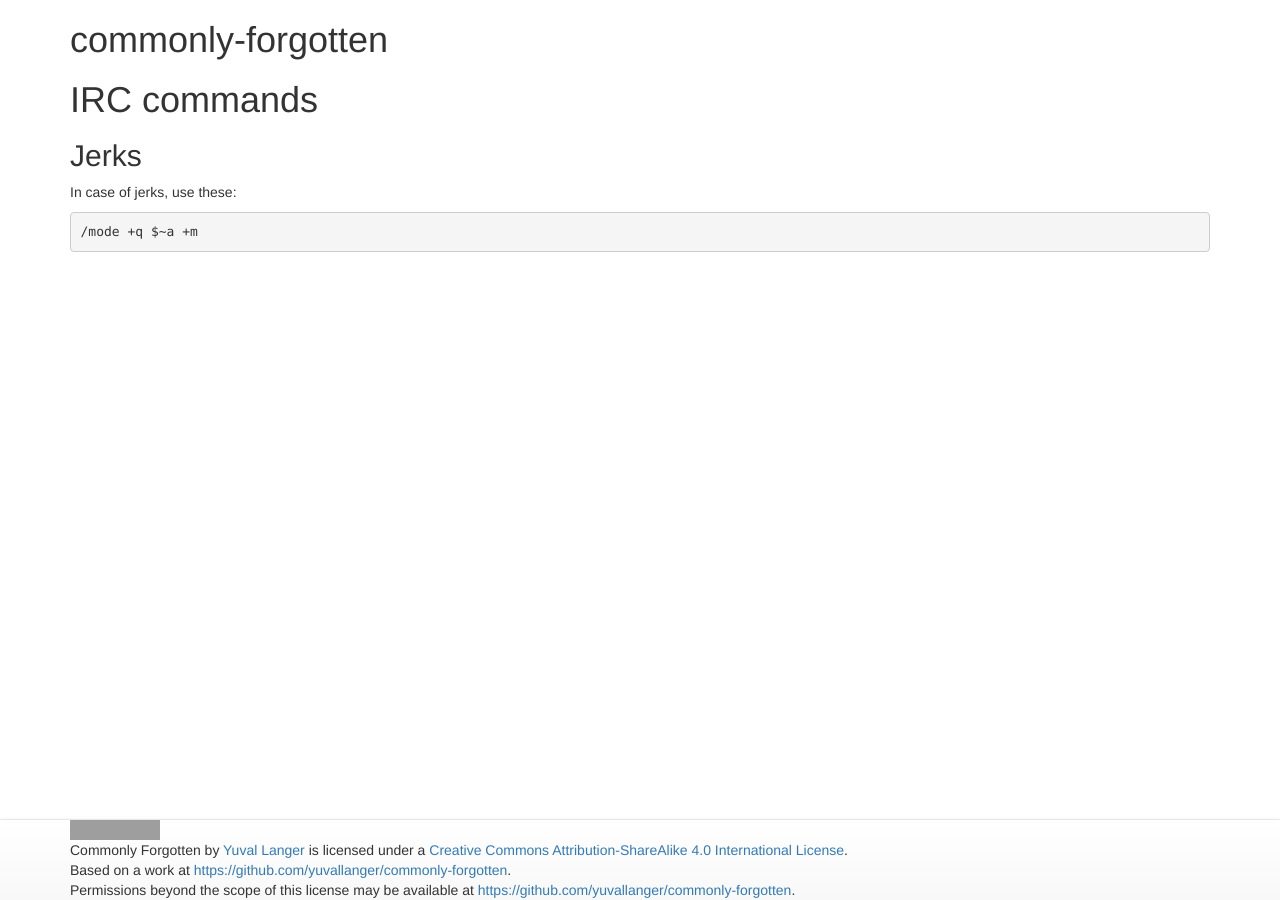
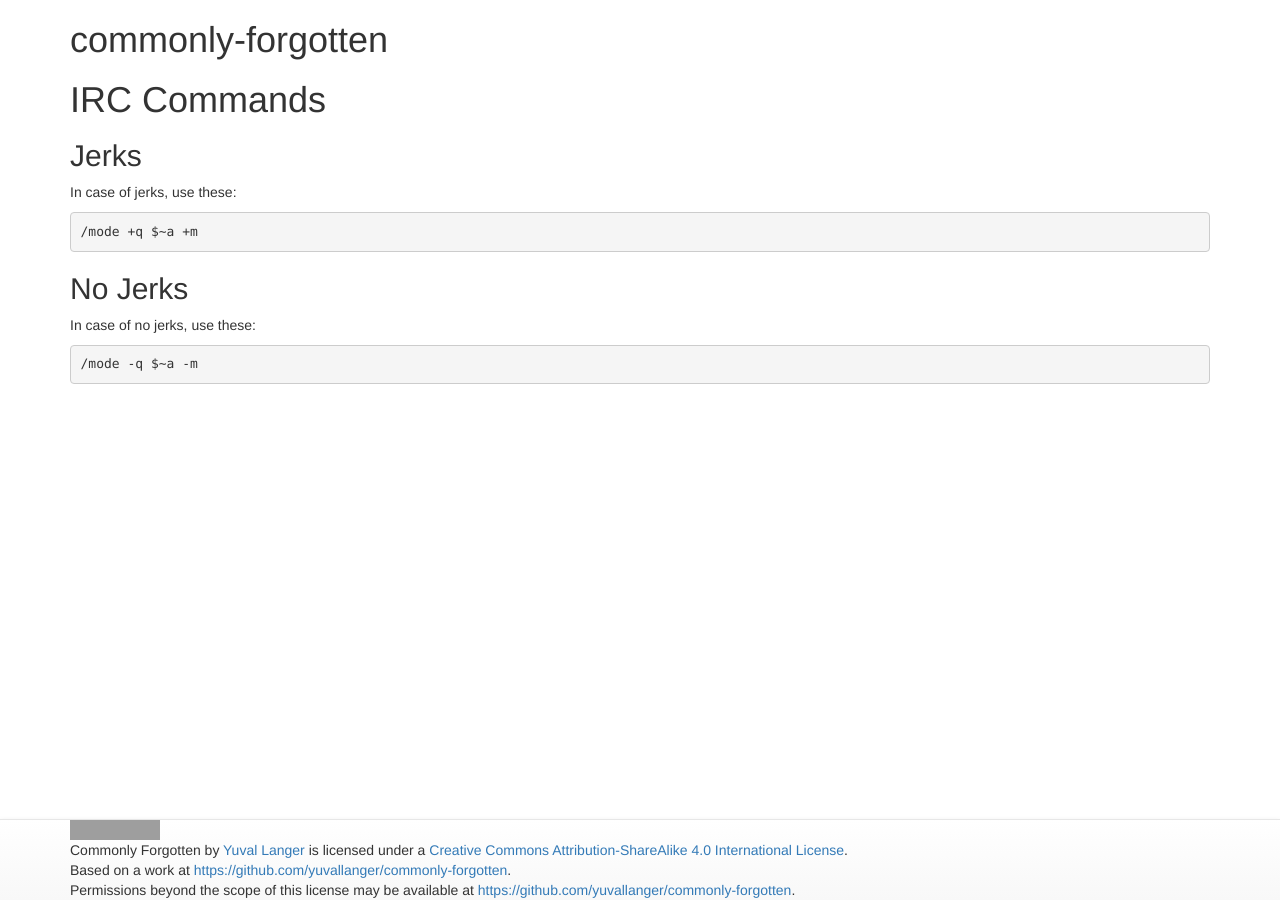
Before and after one commit to yuvallanger/yuvallanger.github.io, a Jekyll site: the page built from pages/IRC.md, in a window 1280 px wide. Built offline with Jekyll 4.4.1, drawn with Linux system fonts in a browser that asks for light colours; nearby versions of some CDN libraries; grey boxes are pictures that could not be loaded.

Commit message:
adding a no jerks mode

````diff
--- a/pages/IRC.md
+++ b/pages/IRC.md
@@ -1,5 +1,5 @@
 ---
-title: IRC commands
+title: IRC Commands
 layout: default
 ---
 commonly-forgotten
@@ -16,3 +16,12 @@ In case of jerks, use these:
 ```IRC
 /mode +q $~a +m
 ```
+
+No Jerks
+--------
+
+In case of no jerks, use these:
+
+```IRC
+/mode -q $~a -m
+```
````
